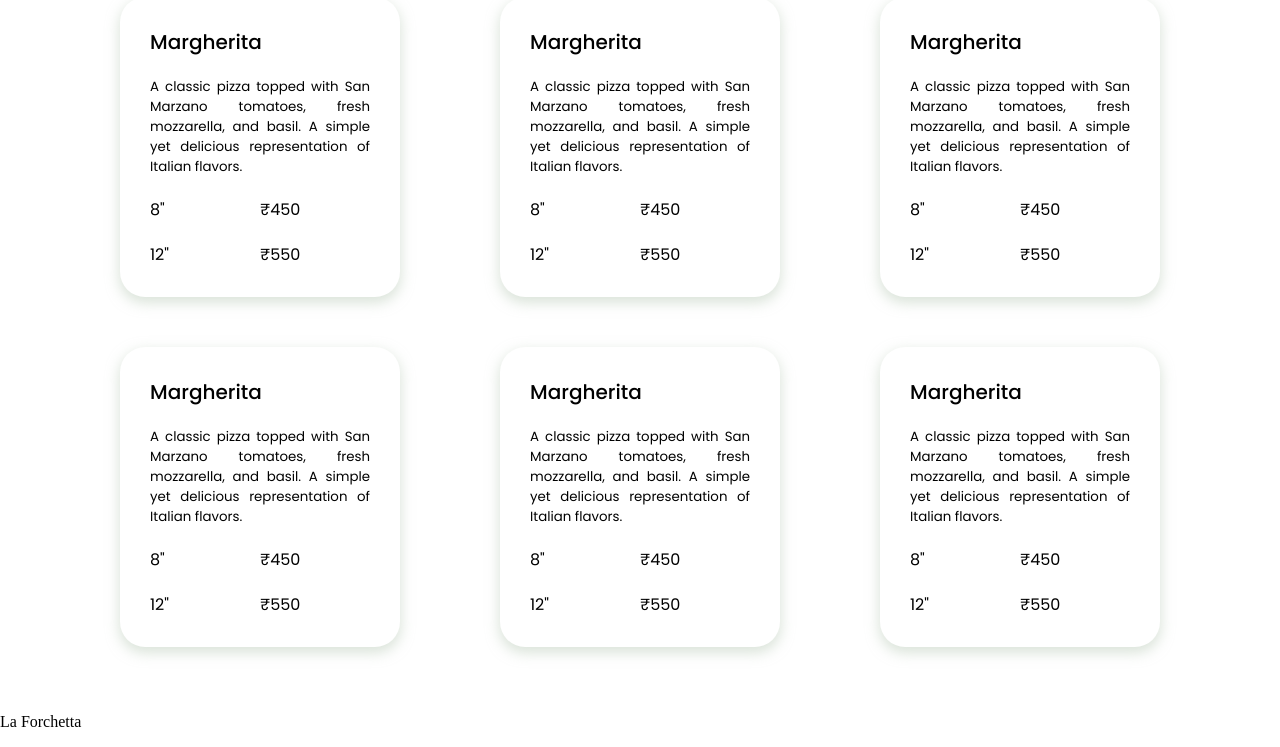
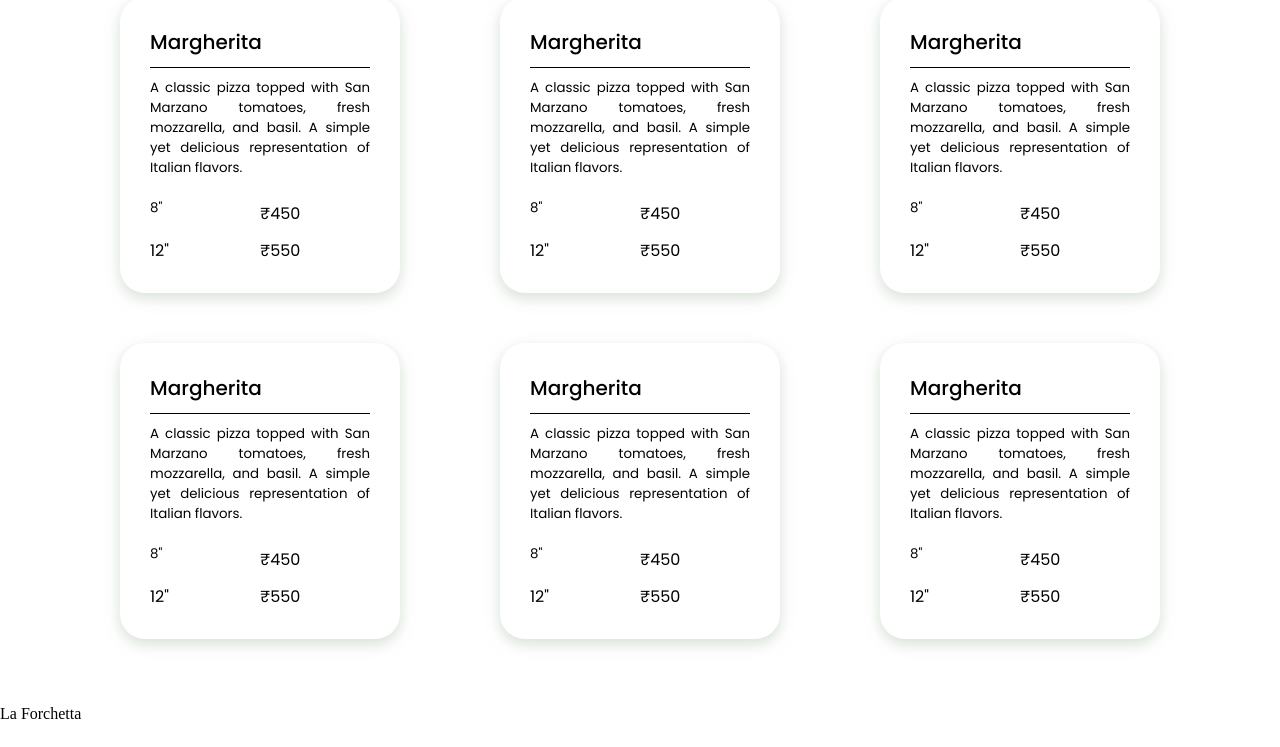
Before and after one commit to haze-09/Odin-restaurant, a website built with webpack: page src/index.html in a window 1280 px wide. Shown: the part 1303-2050 px from the top of the page. Built offline with nearby package versions, Linux system fonts and the light colour scheme; files whose address does not match are found by name; a web font is replaced by a local one.

Commit message:
Menu styling built.

```diff
--- a/src/style.css
+++ b/src/style.css
@@ -112,7 +112,7 @@ span>button{
 .item{
     display: grid;
     grid-template-columns: repeat(2,1fr);
-    row-gap: 20px;
+    row-gap: 10px;
     font-family: "Poppins", sans-serif;
     padding: 30px;
     border-radius: 25px;
@@ -136,10 +136,13 @@ span>button{
 .item p:nth-child(1){
     font-weight: 500;
     font-size: 20px;
+    padding-bottom: 10px;
+    border-bottom: 1px solid;
 
 }
 
-.item p:nth-child(2){
+.item p:nth-child(2),p:nth-child(3){
     text-align: justify;
     font-size: smaller;
+    margin-bottom: 10px;
 }
```
